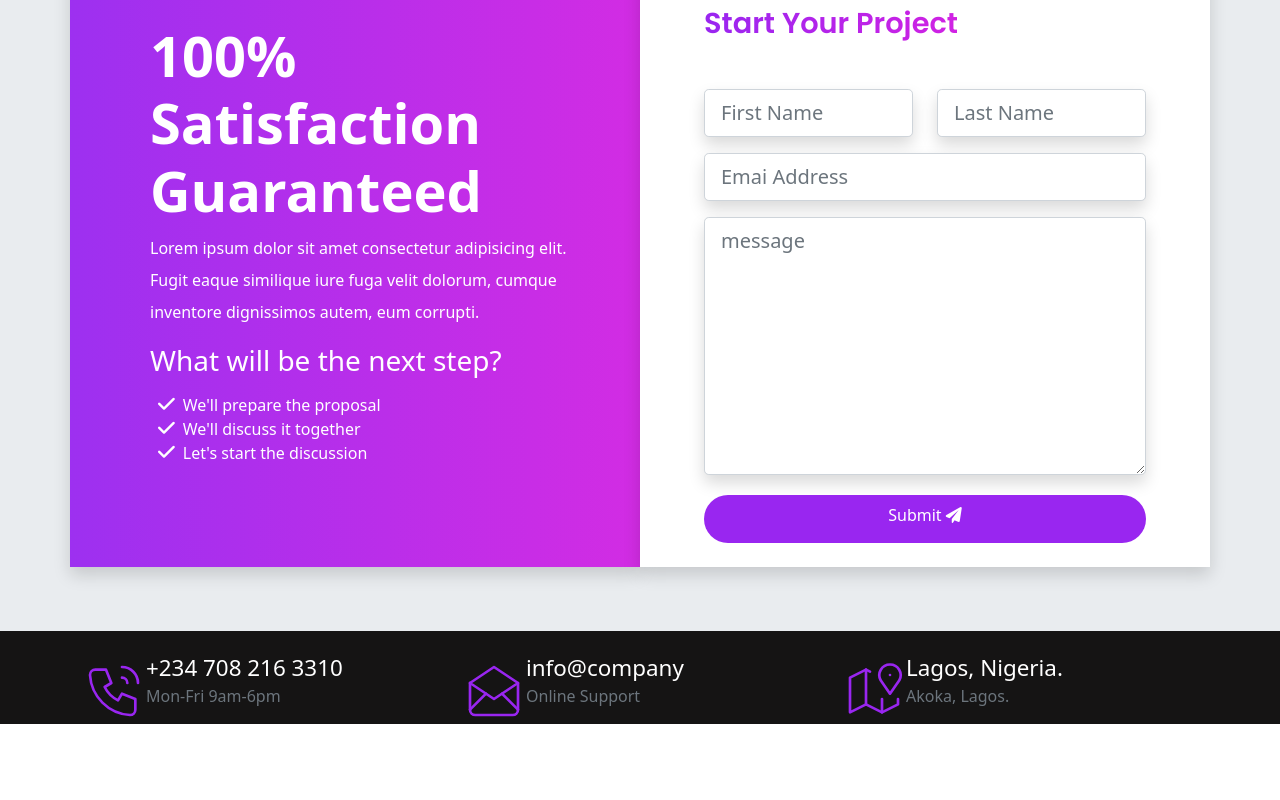
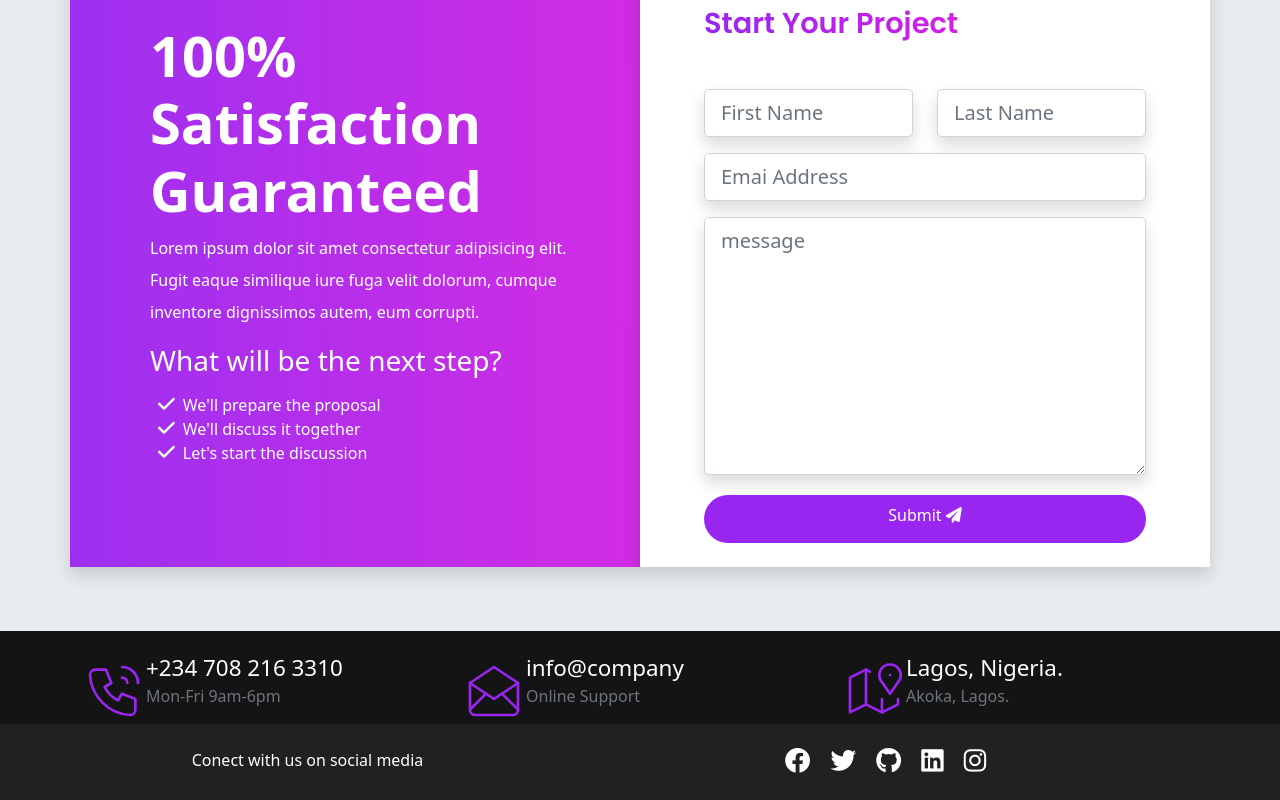
Before and after one commit to olaide-hok/Bootstrap-5-and-SASS, a website: page index.html in a window 1280 px wide. Shown: the part 6537-7337 px from the top of the page. Before the commit the page ends 7261 px from the top, so only its background shows below. Drawn offline with Linux system fonts and the light colour scheme.

Commit message:
Continue Footer Section.
Complete social media content section.

Create social media class styles in footer partial sass file.

```diff
--- a/index.html
+++ b/index.html
@@ -753,6 +753,27 @@
         </div>
       </div>
     </div>
+
+    <!-- Start Social Media Content -->
+    <div class="footer-sm" style="background-color: #212121">
+      <div class="container">
+        <div class="row py-4 text-center text-white">
+          <div class="col-lg-5 col-md-6 mb-4 mb-md-0">
+            Conect with us on social media
+          </div>
+
+          <div class="col-lg-7 col-md-6">
+            <a href=""><i class="fab fa-facebook"></i></a>
+            <a href=""><i class="fab fa-twitter"></i></a>
+            <a href=""><i class="fab fa-github"></i></a>
+            <a href=""><i class="fab fa-linkedin"></i></a>
+            <a href=""><i class="fab fa-instagram"></i></a>
+
+
+          </div>
+        </div>
+      </div>
+  </div>
   </footer>
 
   <script src="assets/js/bootstrap.bundle.js"></script>
--- a/scss/sections/_footer.scss
+++ b/scss/sections/_footer.scss
@@ -46,3 +46,19 @@
         }
     }
 }
+
+// Social Media Content Style
+.footer-sm {
+    a {
+        color: $white;
+
+        i {
+            font-size: 1rem;
+            margin-left: 1rem;
+
+            @include media-breakpoint-up(sm) {
+                font-size: 1.6rem;
+            }
+        }
+    }
+}
```
Also changed, not shown: assets/css/style.css.
